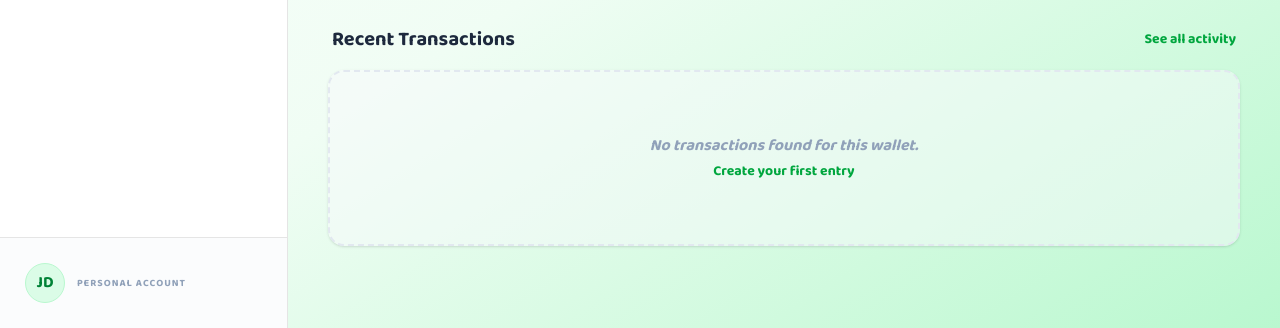
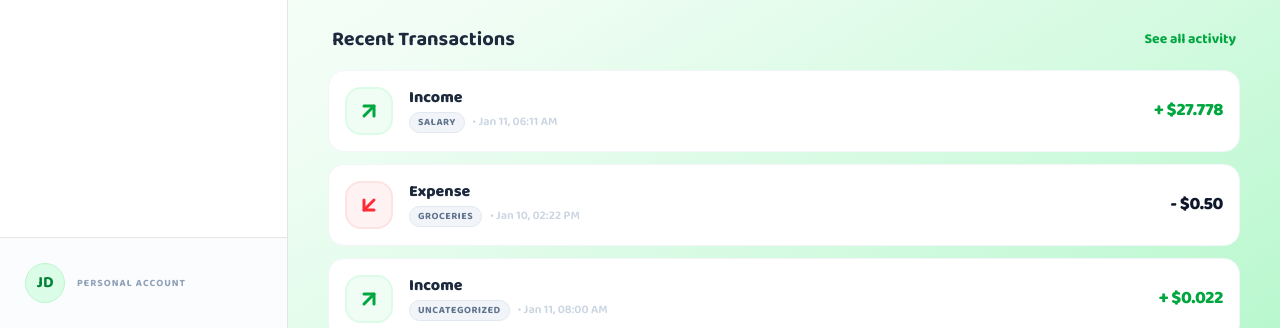
Before and after one commit to akshajrawat/XpenzAI-Smart-Expense-Tracker-for-Students, a Next.js app in the folder xpenzai/: page /overview in a window 1280 px wide. Shown: the part 472-800 px from the top of the page. Built offline with nearby package versions, Linux system fonts and the light colour scheme; no server answers.

Commit message:
Completed ui fixes and added ui for new transaction

```diff
--- a/xpenzai/app/(dashboard)/overview/page.tsx
+++ b/xpenzai/app/(dashboard)/overview/page.tsx
@@ -29,6 +29,8 @@ import {
 import { Input } from "@/components/ui/input";
 import { Label } from "@/components/ui/label";
 import { useDepositeMoney, useGetWallets } from "@/hook/walletHook";
+import TransactionItem from "@/component/TransactionItem";
+import { transactionType } from "@/models/transactionModel";
 
 // 1. Define Currency Config
 export const CURRENCIES = {
@@ -38,6 +40,43 @@ export const CURRENCIES = {
 };
 
 export type CurrencyCode = keyof typeof CURRENCIES;
+
+// 2. Dummy Data
+const DUMMY_TRANSACTIONS: transactionType[] = [
+  {
+    _id: "69633f1628a1e8bc809c1d5d",
+    walletId: "69596b4731f3e9516de05953",
+    userId: "69596b1d31f3e9516de0594c",
+    amountInMin: 250000, // 2,500.00
+    type: "income",
+    category: "Salary",
+    createdAt: "2026-01-11T06:11:34.609+00:00",
+    updatedAt: "2026-01-11T06:11:34.609+00:00",
+    __v: 0,
+  },
+  {
+    _id: "69633f1628a1e8bc809c1d5e",
+    walletId: "69596b4731f3e9516de05953",
+    userId: "69596b1d31f3e9516de0594c",
+    amountInMin: 4500, // 45.00
+    type: "expense",
+    category: "Groceries",
+    createdAt: "2026-01-10T14:22:10.609+00:00",
+    updatedAt: "2026-01-10T14:22:10.609+00:00",
+    __v: 0,
+  },
+  {
+    _id: "69633f1628a1e8bc809c1d5f",
+    walletId: "69596b4731f3e9516de05953",
+    userId: "69596b1d31f3e9516de0594c",
+    amountInMin: 200, // 2.00
+    type: "income",
+    category: "Uncategorized",
+    createdAt: "2026-01-11T08:00:00.609+00:00",
+    updatedAt: "2026-01-11T08:00:00.609+00:00",
+    __v: 0,
+  },
+];
 
 const Overview = () => {
   const [isAddMoneyOpen, setIsAddMoneyOpen] = useState(false);
@@ -303,6 +342,13 @@ const Overview = () => {
           </Link>
         </div>
 
+        {/* --- ADDED: TRANSACTION LIST RENDERING --- */}
+        <div className="flex flex-col gap-3">
+          {DUMMY_TRANSACTIONS.length > 0 ? (
+            DUMMY_TRANSACTIONS.map((txn) => (
+              <TransactionItem key={txn._id} data={txn} currency={currency} />
+            ))
+          ) : (
             <Card className="border-2 border-dashed border-slate-200 bg-slate-50/50 rounded-2xl h-44 flex items-center justify-center">
               <div className="text-center">
                 <p className="text-slate-400 font-bold italic">
@@ -316,6 +362,8 @@ const Overview = () => {
                 </Button>
               </div>
             </Card>
+          )}
+        </div>
       </div>
     </div>
   );
--- a/xpenzai/app/api/wallet/add-money/route.ts
+++ b/xpenzai/app/api/wallet/add-money/route.ts
@@ -2,12 +2,13 @@ import { NextRequest, NextResponse } from "next/server";
 import connectDb from "@/config/dbConfig";
 import { Types } from "mongoose";
 import Wallet from "@/models/walletModel";
+import Transaction from "@/models/transactionModel";
 
 export async function POST(request: NextRequest) {
   await connectDb();
   try {
     const reqBody = await request.json();
-    const { walletId, amountToAdd } = reqBody;
+    const { walletId, amountToAdd, category, description } = reqBody;
     const userIdHeader = request.headers.get("x-user-id");
 
     if (!walletId || !amountToAdd) {
@@ -48,10 +49,21 @@ export async function POST(request: NextRequest) {
     wallet.balanceInMin += amountToAdd;
     await wallet.save();
 
+    // Creating a transaction
+    const newTransaction = await Transaction.create({
+      walletId,
+      userId,
+      amountInMin: amountToAdd,
+      type: "income",
+      category,
+      description,
+    });
+
     return NextResponse.json(
       {
         message: "Successfully added amount to the wallet!!",
         amount: amountToAdd,
+        transaction: newTransaction,
       },
       { status: 200 }
     );
--- /dev/null
+++ b/xpenzai/component/TransactionItem.tsx
@@ -0,0 +1,73 @@
+import { CURRENCIES, CurrencyCode } from "@/app/(dashboard)/overview/page";
+import { transactionType } from "@/models/transactionModel";
+import { ArrowDownLeft, ArrowUpRight } from "lucide-react";
+
+const TransactionItem = ({
+  data,
+  currency,
+}: {
+  data: transactionType;
+  currency: CurrencyCode;
+}) => {
+  const isIncome = data.type === "income";
+
+  const formattedDate = new Date(data.createdAt).toLocaleDateString("en-US", {
+    month: "short",
+    day: "numeric",
+    hour: "2-digit",
+    minute: "2-digit",
+  });
+
+  // Currency Logic
+  const amount = data.amountInMin / 100 / CURRENCIES[currency].rate;
+  return (
+    <div className="flex items-center justify-between p-4 bg-white border border-slate-100 rounded-2xl hover:border-green-200 transition-all hover:shadow-md group">
+      <div className="flex items-center gap-4">
+        {/* Uniform Arrow Icon */}
+        <div
+          className={`w-12 h-12 rounded-2xl flex items-center justify-center transition-colors border-2 ${
+            isIncome
+              ? "bg-green-50 border-green-100 text-green-600 group-hover:bg-green-100 group-hover:border-green-200"
+              : "bg-red-50 border-red-100 text-red-500 group-hover:bg-red-100 group-hover:border-red-200"
+          }`}
+        >
+          {isIncome ? (
+            <ArrowUpRight className="w-6 h-6 stroke-[3px]" />
+          ) : (
+            <ArrowDownLeft className="w-6 h-6 stroke-[3px]" />
+          )}
+        </div>
+
+        {/* Text Info */}
+        <div className="flex flex-col gap-1.5">
+          <p className="font-extrabold text-slate-800 text-base capitalize leading-none">
+            {data.type}
+          </p>
+
+          <div className="flex items-center gap-2">
+            <span className="bg-slate-100 text-slate-500 text-[10px] px-2 py-0.5 rounded-full font-bold uppercase tracking-wider border border-slate-200">
+              {data.category}
+            </span>
+            <span className="text-xs font-semibold text-slate-300">
+              • {formattedDate}
+            </span>
+          </div>
+        </div>
+      </div>
+
+      {/* Amount Info */}
+      <div className="text-right">
+        <p
+          className={`text-lg font-black tracking-tight ${
+            isIncome ? "text-green-600" : "text-slate-900"
+          }`}
+        >
+          {isIncome ? "+" : "-"} {CURRENCIES[currency].symbol}
+          {amount.toLocaleString("en-US", { minimumFractionDigits: 2 })}
+        </p>
+      </div>
+    </div>
+  );
+};
+
+export default TransactionItem;
```
Lines whose indentation alone changed are shown as unchanged.
